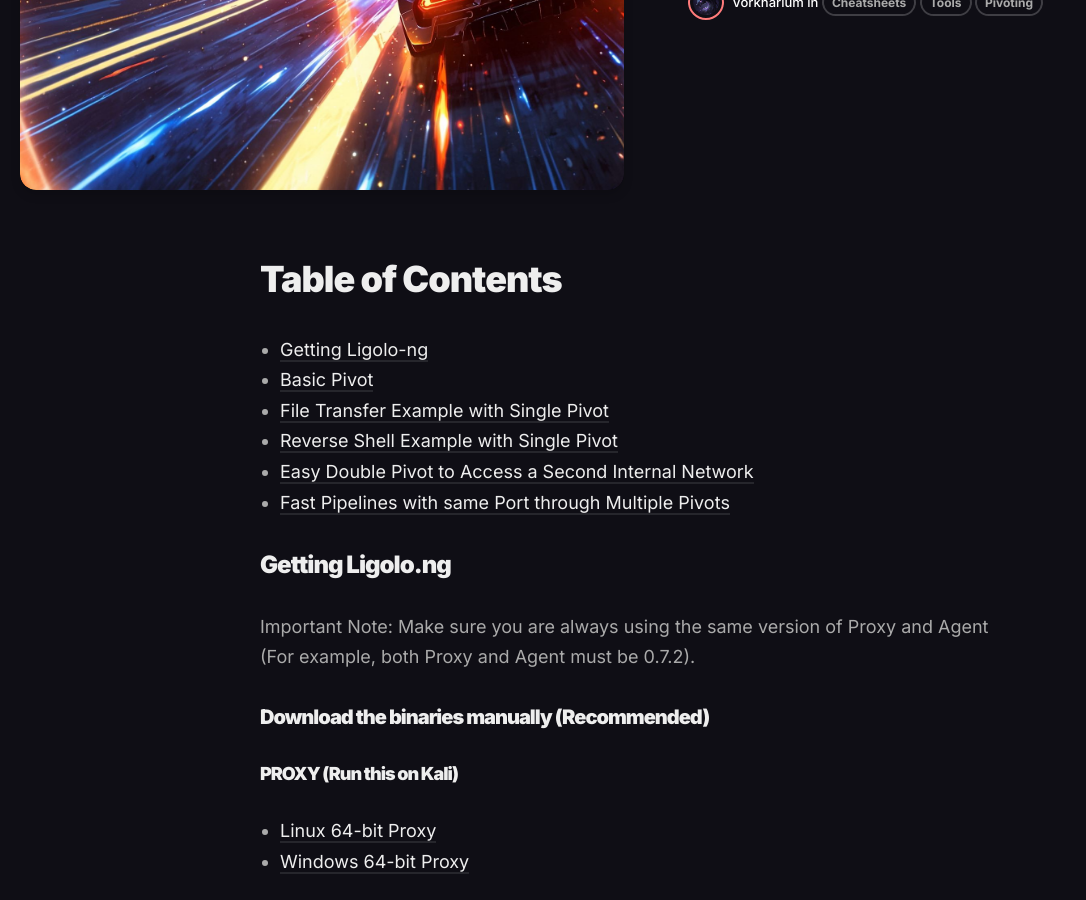
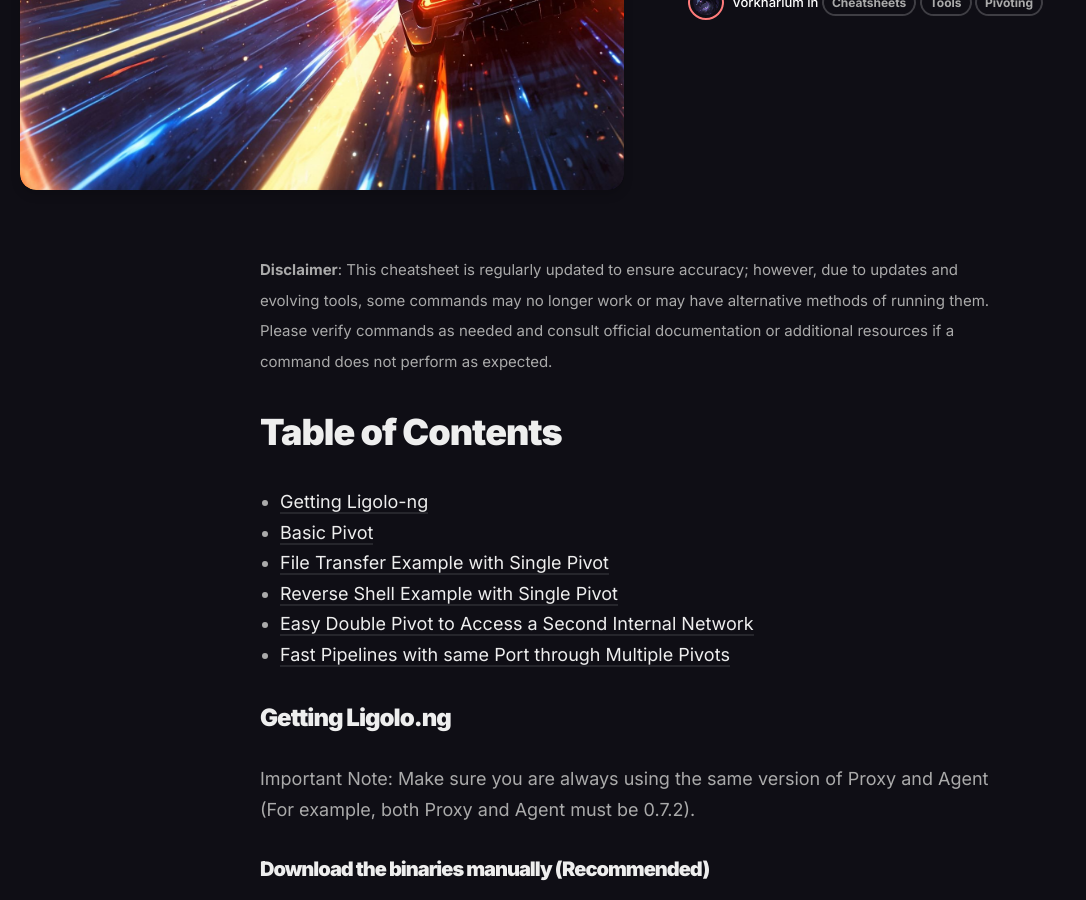
Before and after one commit to Vorkharium/vorkharium.github.io, a Jekyll site: the page built from _posts/2024-10-31-Ligolo-ng-Cheatsheet.md, in a window 1280 px wide and 900 px high, scrolled down 504 px. Shown: the whole window, without its empty margins (0-1086 px from the left). Built offline with Jekyll 4.4.1, drawn with Linux system fonts in a browser that asks for light colours; comment, search, counter and statistics services are not loaded.

Commit message:
Updated description

```diff
--- a/_posts/2024-10-31-Ligolo-ng-Cheatsheet.md
+++ b/_posts/2024-10-31-Ligolo-ng-Cheatsheet.md
@@ -6,6 +6,8 @@
 image:  '/images/21.jpg'
 tags:   [Cheatsheets, Tools, Pivoting]
 ---
+<span style="font-size: smaller;">**Disclaimer**: This cheatsheet is regularly updated to ensure accuracy; however, due to updates and evolving tools, some commands may no longer work or may have alternative methods of running them. Please verify commands as needed and consult official documentation or additional resources if a command does not perform as expected.</span>
+
 # Table of Contents
 - [Getting Ligolo-ng](#getting-ligolo-ng)
 - [Basic Pivot](#basic-pivot)
```
Also changed, not shown: _posts/2024-10-31-NetExec-and-CrackMapExec-Cheatsheet.md (+2 -0 lines).
